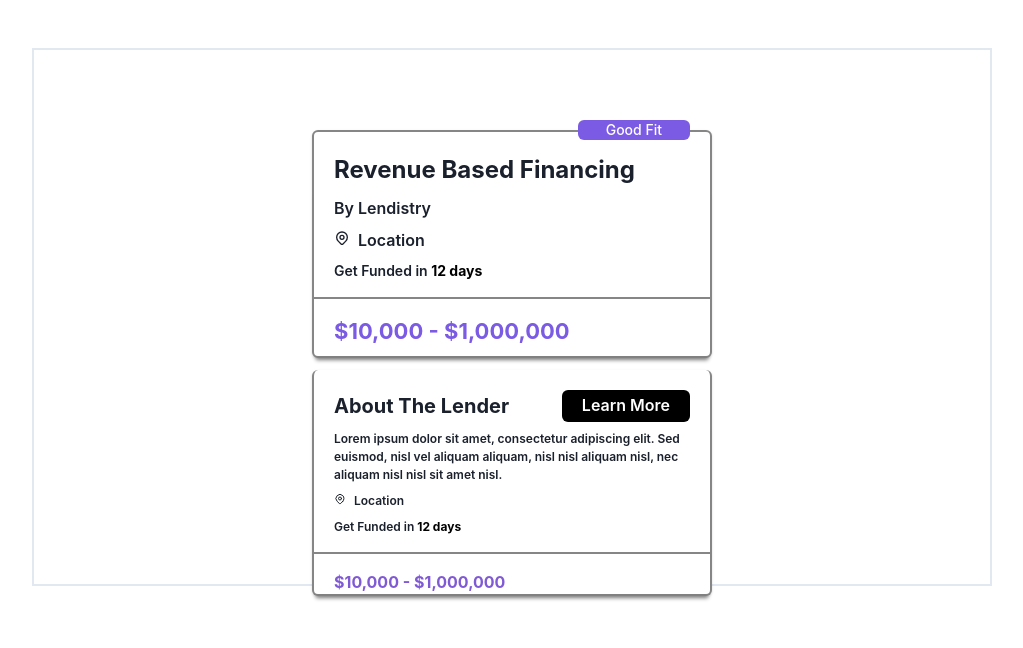
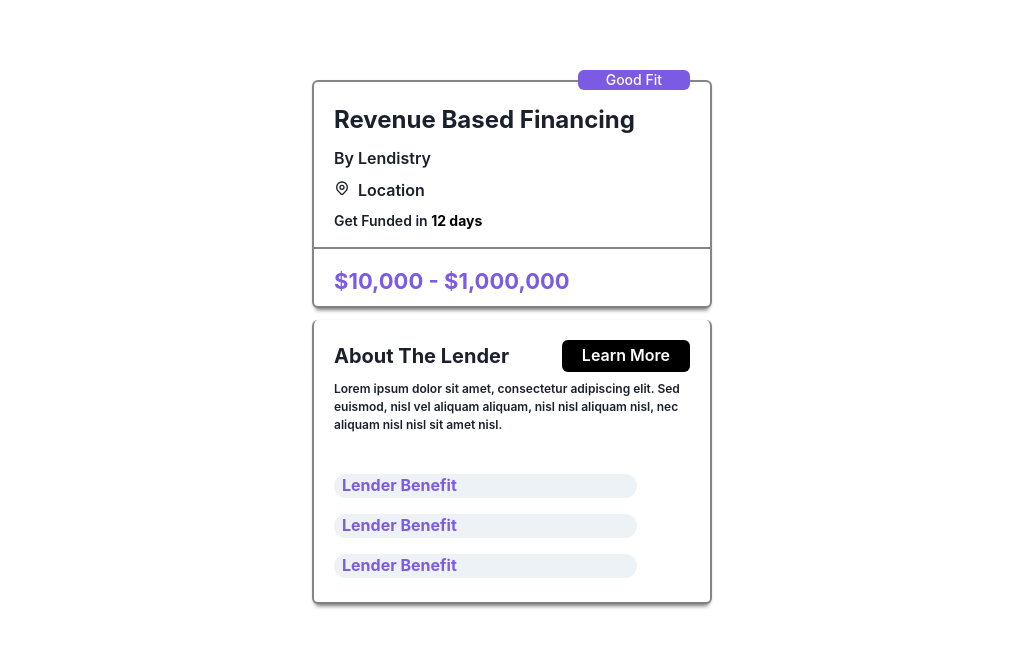
Before and after one commit to danilobatson/bags-interview-assessment, a Next.js app: page / in a window 1280 px wide. Shown: the top 648 px of the page, without its empty margins (128-1151 px from the left). Built offline with nearby package versions, Linux system fonts and the light colour scheme.

Commit message:
adds Lender Benefit tags

```diff
--- a/pages/index.tsx
+++ b/pages/index.tsx
@@ -16,6 +16,7 @@ import {
   Tag,
   HStack,
   Spacer,
+  Badge,
 } from '@chakra-ui/react';
 import { Icon } from '@chakra-ui/react';
 import { HiOutlineLocationMarker } from 'react-icons/hi';
@@ -46,6 +47,11 @@ const Home: NextPage = () => {
   const lorem =
     'Lorem ipsum dolor sit amet, consectetur adipiscing elit. Sed euismod, nisl vel aliquam aliquam, nisl nisl aliquam nisl, nec aliquam nisl nisl sit amet nisl.';
 
+  const range = (num: number) =>
+    Array.from({ length: num }, (value, index) => index);
+
+  const placeholderArr = range(3);
+
   return (
     <div>
       <Head>
@@ -55,7 +61,7 @@ const Home: NextPage = () => {
       </Head>
 
       <main>
-        <Box maxW='960px' mx='auto' my={12} border='2px' borderColor='gray.200'>
+        <Box maxW='960px' mx='auto' my={12}>
           <Flex mt='20' align='center' direction='column'>
             <Card
               variant='elevated'
@@ -152,26 +158,22 @@ const Home: NextPage = () => {
                   spacing='4'
                 >
                   <Box px={5}>
-                    <Text pt='2' fontSize='xs' fontWeight='600'>
+                    <Text pt='2' fontSize='xs' fontWeight='600' pb={10}>
                       {lorem}
                     </Text>
-                    <Text pt='2' fontSize='xs' fontWeight='600'>
-                      <Icon as={HiOutlineLocationMarker} mr={2} />
-                      Location
-                    </Text>
-                    <Text pt='2' fontSize='xs' fontWeight='600'>
-                      <Highlight
-                        query='12 days'
-                        styles={{ py: '1', fontWeight: 'bold' }}
-                      >
-                        Get Funded in 12 days
-                      </Highlight>
-                    </Text>
-                  </Box>
-                  <Box>
-                    <Text px={5} fontWeight='700' size='sm' color='purple.500'>
-                      $10,000 - $1,000,000
-                    </Text>
+                    <Stack direction='column' spacing={4} pb={6}>
+                      {placeholderArr.map((item) => (
+                        <Tag
+                          key={item}
+                          className={`${styles.purpleText} ${styles.tag}`}
+                          borderRadius='full'
+                        >
+                          <Text fontSize='16px' fontWeight={700}>
+                            Lender Benefit
+                          </Text>
+                        </Tag>
+                      ))}
+                    </Stack>
                   </Box>
                 </Stack>
               </CardBody>
--- a/styles/Home.module.css
+++ b/styles/Home.module.css
@@ -10,10 +10,13 @@
 }
 
 .purple {
-  background-color: #7B5BE4 !important;
-;
+  background-color: #7b5be4 !important;
 }
 
 .purpleText {
-  color: #7B5BE4 !important;
+  color: #7b5be4 !important;
 }
+
+.tag {
+  width: 85%;
+}
```
